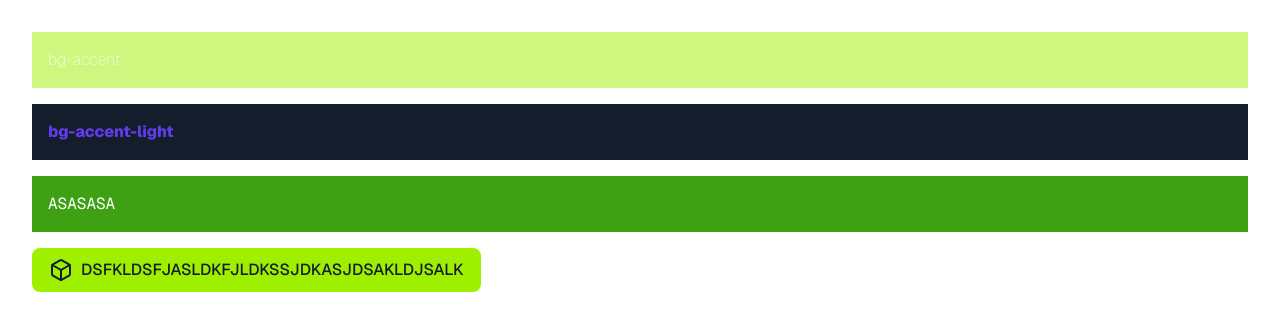
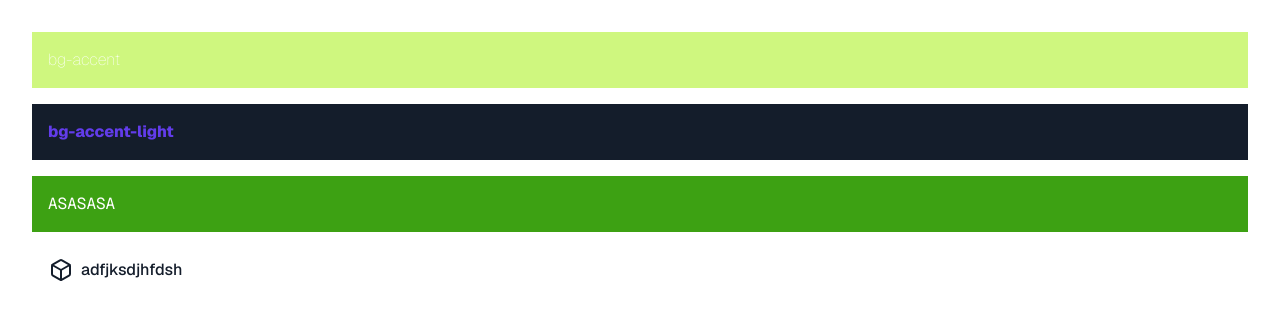
Before and after one commit to Harakirigi/askomyt, a Next.js app: page / in a window 1280 px wide. Shown: the top 330 px of the page. Built offline with nearby package versions, Linux system fonts and the light colour scheme.

Commit message:
version 0.1

```diff
--- a/src/app/page.jsx
+++ b/src/app/page.jsx
@@ -9,7 +9,7 @@ export default function Home() {
         <div className="p-4 font-thin text-white bg-accent-50 text-shadow-transparent">bg-accent</div>
         <div className="p-4 font-extrabold bg-black text-secondary">bg-accent-light</div>
         <div className="p-4 font-mono text-white bg-accent-dark">ASASASA</div>
-        <Button icon={<Box color="rgb(20 29 43)"></Box>}>dsfkldsfjasldkfjldkssjdkasjdsakldjsalk </Button>
+        <Button variant={'primary'} icon={<Box></Box>}>adfjksdjhfdsh</Button>
 
     </div>
 </>
--- a/src/components/button.jsx
+++ b/src/components/button.jsx
@@ -4,7 +4,7 @@ import PropTypes from "prop-types"
 
 const Button = ({
 
-    className,
+    styles,
     variant,
     children,
     icon,
@@ -40,7 +40,7 @@ const Button = ({
 
     // icons should be 24x24
     return (
-        <button className={`${baseClass} ${variantClasses[variant] || variantClasses.accent} ${className}`}>
+        <button className={`${baseClass} ${variantClasses[variant] || variantClasses.accent} ${styles}`}>
             {icon && <span>{icon}</span>}
             {children}
         </button>
```
